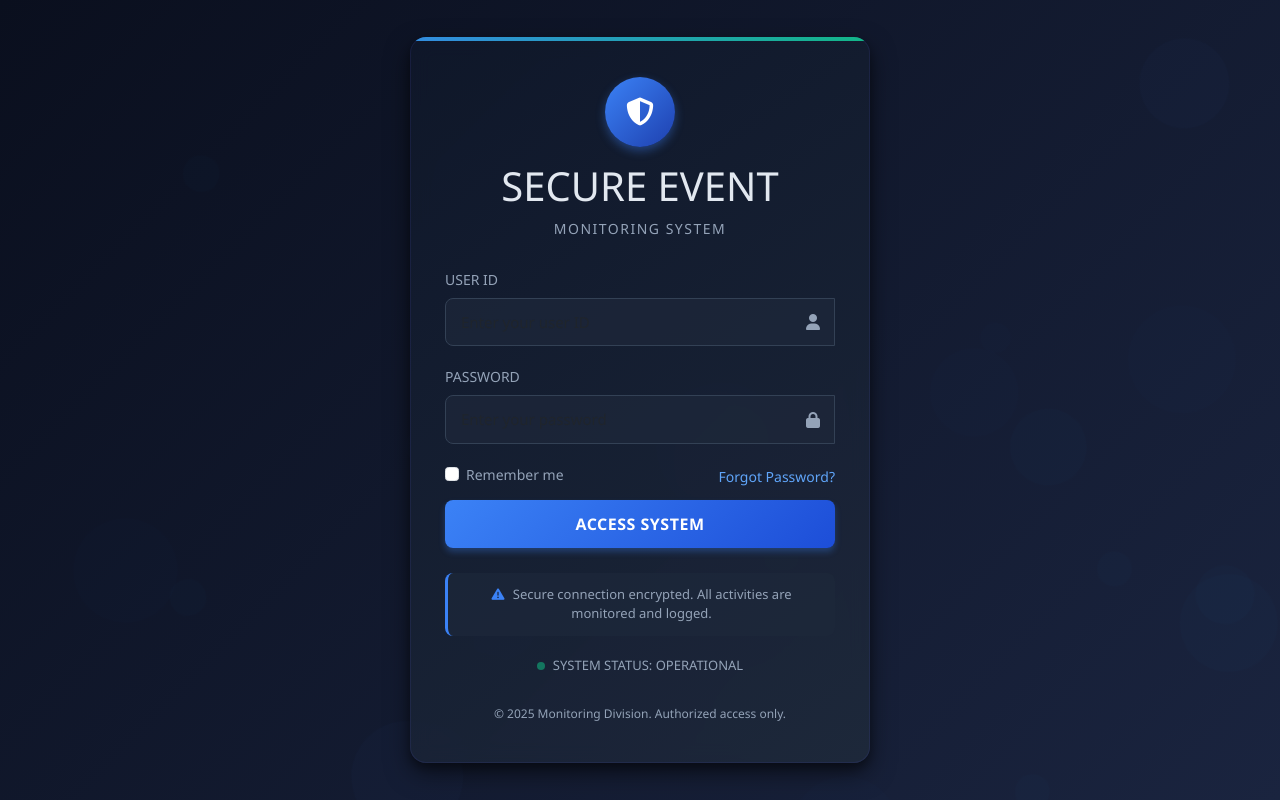
After one commit to Surajshahi2020/Cyberpulse, a Django app: page /login/ in a window 1280 px wide. The commit adds this page. Run offline with Django 5.2, Linux system fonts and the light colour scheme.

Commit message:
login page frontend

```diff
--- a/collect/views.py
+++ b/collect/views.py
@@ -412,3 +412,7 @@ def newsSpy(request):
     return render(request, 'newsSpy.html', {
         'page_obj': page_obj,
     })
+
+def loginPage(request):
+    return render(request, 'login.html', {
+    })
--- a/templates/base.html
+++ b/templates/base.html
@@ -129,7 +129,7 @@
     <button class="sidebar-toggle" id="sidebarToggle">
       <i class="fas fa-bars"></i>
     </button>
-    <span class="text-white fw-bold fs-5">Threat Analysis System</span>
+    <span class="text-white fw-bold fs-5">Event Analysis System</span>
     <div class="ms-auto d-flex align-items-center text-white">
       <span class="d-none d-md-inline me-3">
         <i class="fas fa-user me-1"></i> Lt Suraj shahi
--- a/templates/dashboard.html
+++ b/templates/dashboard.html
@@ -41,7 +41,7 @@
 <!-- 📰 Recent Threat Feeds -->
 <div class="card border-0">
   <div class="card-header bg-primary text-white d-flex flex-column flex-md-row justify-content-md-between align-items-md-center gap-2">
-    <h5 class="mb-0"><i class="fas fa-rss me-2"></i> Recent Threat</h5>
+    <h5 class="mb-0"><i class="fas fa-rss me-2"></i> Recent Event</h5>
 
     <!-- 🔍 Search Box -->
     <div class="d-flex gap-2 w-25 w-md-auto">
--- /dev/null
+++ b/templates/login.html
@@ -0,0 +1,401 @@
+<!DOCTYPE html>
+<html lang="en">
+<head>
+    <meta charset="UTF-8">
+    <meta name="viewport" content="width=device-width, initial-scale=1.0">
+    <title>Secure Access | Intelligence System</title>
+    <link href="https://cdn.jsdelivr.net/npm/bootstrap@5.3.0-alpha1/dist/css/bootstrap.min.css" rel="stylesheet">
+    <link rel="stylesheet" href="https://cdnjs.cloudflare.com/ajax/libs/font-awesome/6.4.0/css/all.min.css">
+    <style>
+        :root {
+            --primary-dark: #0f172a;
+            --secondary-dark: #1e293b;
+            --accent-blue: #3b82f6;
+            --accent-light-blue: #60a5fa;
+            --text-primary: #e2e8f0;
+            --text-secondary: #94a3b8;
+            --success: #10b981;
+            --warning: #f59e0b;
+            --danger: #ef4444;
+        }
+
+        body {
+            background: linear-gradient(135deg, #0a0f1e 0%, #1a243f 100%);
+            color: var(--text-primary);
+            font-family: 'Segoe UI', Tahoma, Geneva, Verdana, sans-serif;
+            min-height: 100vh;
+            display: flex;
+            align-items: center;
+            justify-content: center;
+            padding: 20px;
+            position: relative;
+            overflow-x: hidden;
+        }
+
+        /* Animated background elements */
+        .bg-particles {
+            position: absolute;
+            top: 0;
+            left: 0;
+            width: 100%;
+            height: 100%;
+            z-index: -1;
+            overflow: hidden;
+        }
+
+        .particle {
+            position: absolute;
+            background: rgba(59, 130, 246, 0.1);
+            border-radius: 50%;
+        }
+
+        .login-container {
+            background: linear-gradient(145deg, rgba(15, 23, 42, 0.9) 0%, rgba(30, 41, 59, 0.9) 100%);
+            border-radius: 16px;
+            box-shadow:
+                0 10px 25px rgba(0, 0, 0, 0.5),
+                0 5px 10px rgba(0, 0, 0, 0.3),
+                inset 0 0 0 1px rgba(99, 102, 241, 0.1);
+            backdrop-filter: blur(10px);
+            width: 100%;
+            max-width: 460px;
+            padding: 40px 35px;
+            position: relative;
+            overflow: hidden;
+        }
+
+        .login-container::before {
+            content: '';
+            position: absolute;
+            top: 0;
+            left: 0;
+            right: 0;
+            height: 4px;
+            background: linear-gradient(90deg, var(--accent-blue), var(--success), var(--warning), var(--accent-blue));
+            background-size: 400% 400%;
+            animation: gradientShift 8s ease infinite;
+        }
+
+        @keyframes gradientShift {
+            0% { background-position: 0% 50%; }
+            50% { background-position: 100% 50%; }
+            100% { background-position: 0% 50%; }
+        }
+
+        .logo-section {
+            text-align: center;
+            margin-bottom: 30px;
+        }
+
+        .logo-icon {
+            background: linear-gradient(135deg, var(--accent-blue), #1e40af);
+            width: 70px;
+            height: 70px;
+            border-radius: 50%;
+            display: flex;
+            align-items: center;
+            justify-content: center;
+            margin: 0 auto 15px;
+            box-shadow: 0 4px 10px rgba(59, 130, 246, 0.4);
+        }
+
+        .logo-icon i {
+            font-size: 28px;
+            color: white;
+        }
+
+
+        .system-subtitle {
+            font-size: 14px;
+            color: var(--text-secondary);
+            letter-spacing: 1.5px;
+            text-transform: uppercase;
+        }
+
+        .form-group {
+            margin-bottom: 20px;
+            position: relative;
+        }
+
+        .form-label {
+            color: var(--text-secondary);
+            font-size: 14px;
+            font-weight: 500;
+            margin-bottom: 8px;
+            display: block;
+        }
+
+        .input-group {
+            position: relative;
+        }
+
+        .form-control {
+            background: rgba(30, 41, 59, 0.7);
+            border: 1px solid #334155;
+            color: var(--text-primary);
+            padding: 12px 15px;
+            border-radius: 8px;
+            transition: all 0.3s ease;
+            font-size: 15px;
+        }
+
+        .form-control:focus {
+            background: rgba(30, 41, 59, 0.9);
+            border-color: var(--accent-blue);
+            box-shadow: 0 0 0 3px rgba(59, 130, 246, 0.2);
+            color: var(--text-primary);
+        }
+
+        .input-icon {
+            position: absolute;
+            right: 15px;
+            top: 50%;
+            transform: translateY(-50%);
+            color: var(--text-secondary);
+        }
+
+        .btn-login {
+            background: linear-gradient(135deg, var(--accent-blue), #1d4ed8);
+            color: white;
+            border: none;
+            padding: 12px 20px;
+            border-radius: 8px;
+            font-weight: 600;
+            width: 100%;
+            margin-top: 10px;
+            transition: all 0.3s ease;
+            box-shadow: 0 4px 6px rgba(59, 130, 246, 0.3);
+            letter-spacing: 0.5px;
+        }
+
+        .btn-login:hover {
+            transform: translateY(-2px);
+            box-shadow: 0 6px 12px rgba(59, 130, 246, 0.4);
+        }
+
+        .btn-login:active {
+            transform: translateY(0);
+        }
+
+        .additional-options {
+            display: flex;
+            justify-content: space-between;
+            align-items: center;
+            margin-top: 20px;
+            font-size: 14px;
+        }
+
+        .form-check-input:checked {
+            background-color: var(--accent-blue);
+            border-color: var(--accent-blue);
+        }
+
+        .forgot-password {
+            color: var(--accent-light-blue);
+            text-decoration: none;
+            transition: color 0.2s;
+        }
+
+        .forgot-password:hover {
+            color: #93c5fd;
+            text-decoration: underline;
+        }
+
+        .security-notice {
+            text-align: center;
+            margin-top: 25px;
+            padding: 12px;
+            background: rgba(30, 41, 59, 0.6);
+            border-radius: 8px;
+            border-left: 3px solid var(--accent-blue);
+            font-size: 13px;
+            color: var(--text-secondary);
+        }
+
+        .security-notice i {
+            color: var(--accent-blue);
+            margin-right: 5px;
+        }
+
+        .system-status {
+            display: flex;
+            justify-content: center;
+            align-items: center;
+            margin-top: 20px;
+            font-size: 13px;
+            color: var(--text-secondary);
+        }
+
+        .status-indicator {
+            width: 8px;
+            height: 8px;
+            border-radius: 50%;
+            background-color: var(--success);
+            margin-right: 8px;
+            animation: pulse 2s infinite;
+        }
+
+        @keyframes pulse {
+            0% { opacity: 1; }
+            50% { opacity: 0.5; }
+            100% { opacity: 1; }
+        }
+
+        .footer {
+            text-align: center;
+            margin-top: 30px;
+            font-size: 12px;
+            color: var(--text-secondary);
+        }
+
+        /* Responsive adjustments */
+        @media (max-width: 480px) {
+            .login-container {
+                padding: 30px 25px;
+            }
+
+            .system-title {
+                font-size: 22px;
+            }
+        }
+    </style>
+</head>
+<body>
+    <!-- Animated background particles -->
+    <div class="bg-particles" id="particles"></div>
+
+    <div class="login-container">
+        <div class="logo-section">
+            <div class="logo-icon">
+                <i class="fas fa-shield-alt"></i>
+            </div>
+            <h1 class="system-title">SECURE EVENT</h1>
+            <p class="system-subtitle">MONITORING System</p>
+        </div>
+
+        <form id="loginForm">
+            <div class="form-group">
+                <label for="username" class="form-label">USER ID</label>
+                <div class="input-group">
+                    <input type="text" class="form-control" id="username" placeholder="Enter your user ID" required>
+                    <span class="input-icon">
+                        <i class="fas fa-user"></i>
+                    </span>
+                </div>
+            </div>
+
+            <div class="form-group">
+                <label for="password" class="form-label">PASSWORD</label>
+                <div class="input-group">
+                    <input type="password" class="form-control" id="password" placeholder="Enter your password" required>
+                    <span class="input-icon">
+                        <i class="fas fa-lock"></i>
+                    </span>
+                </div>
+            </div>
+
+            <div class="additional-options">
+                <div class="form-check">
+                    <input class="form-check-input" type="checkbox" id="rememberMe">
+                    <label class="form-check-label" for="rememberMe" style="color: var(--text-secondary); font-size: 14px;">
+                        Remember me
+                    </label>
+                </div>
+                <a href="#" class="forgot-password">Forgot Password?</a>
+            </div>
+
+            <button type="submit" class="btn btn-login">ACCESS SYSTEM</button>
+
+            <div class="security-notice">
+                <i class="fas fa-exclamation-triangle"></i>
+                Secure connection encrypted. All activities are monitored and logged.
+            </div>
+        </form>
+
+        <div class="system-status">
+            <div class="status-indicator"></div>
+            <span>SYSTEM STATUS: OPERATIONAL</span>
+        </div>
+
+        <div class="footer">
+            &copy; 2025 Monitoring Division. Authorized access only.
+        </div>
+    </div>
+
+    <script>
+        // Create animated background particles
+        function createParticles() {
+            const particlesContainer = document.getElementById('particles');
+            const particleCount = 20;
+
+            for (let i = 0; i < particleCount; i++) {
+                const particle = document.createElement('div');
+                particle.classList.add('particle');
+
+                // Random properties
+                const size = Math.random() * 100 + 20;
+                const posX = Math.random() * 100;
+                const posY = Math.random() * 100;
+                const opacity = Math.random() * 0.1 + 0.05;
+                const animationDuration = Math.random() * 30 + 20;
+
+                particle.style.width = `${size}px`;
+                particle.style.height = `${size}px`;
+                particle.style.left = `${posX}%`;
+                particle.style.top = `${posY}%`;
+                particle.style.opacity = opacity;
+                particle.style.animation = `float ${animationDuration}s infinite linear`;
+
+                particlesContainer.appendChild(particle);
+            }
+
+            // Add floating animation
+            const style = document.createElement('style');
+            style.textContent = `
+                @keyframes float {
+                    0% { transform: translate(0, 0) rotate(0deg); }
+                    25% { transform: translate(${Math.random() * 50 - 25}px, ${Math.random() * 50 - 25}px) rotate(90deg); }
+                    50% { transform: translate(${Math.random() * 50 - 25}px, ${Math.random() * 50 - 25}px) rotate(180deg); }
+                    75% { transform: translate(${Math.random() * 50 - 25}px, ${Math.random() * 50 - 25}px) rotate(270deg); }
+                    100% { transform: translate(0, 0) rotate(360deg); }
+                }
+            `;
+            document.head.appendChild(style);
+        }
+
+        // Form submission handler
+        document.getElementById('loginForm').addEventListener('submit', function(e) {
+            e.preventDefault();
+
+            const username = document.getElementById('username').value;
+            const password = document.getElementById('password').value;
+            const button = document.querySelector('.btn-login');
+
+            // Simple validation
+            if (username.trim() === '' || password.trim() === '') {
+                alert('Please enter both username and password.');
+                return;
+            }
+
+            // Show loading state
+            button.innerHTML = '<i class="fas fa-spinner fa-spin me-2"></i> AUTHENTICATING...';
+            button.disabled = true;
+
+            // Simulate authentication process
+            setTimeout(function() {
+                // In a real application, you would send credentials to server here
+                // For demo purposes, we'll just show a success message
+                alert('Authentication successful! Redirecting to intelligence dashboard...');
+                button.innerHTML = 'ACCESS SYSTEM';
+                button.disabled = false;
+
+                // In a real app, you would redirect to the dashboard
+                // window.location.href = '/dashboard';
+            }, 2000);
+        });
+
+        // Initialize particles when page loads
+        window.addEventListener('load', createParticles);
+    </script>
+</body>
+</html>
--- a/templates/newsTrending.html
+++ b/templates/newsTrending.html
@@ -11,10 +11,10 @@
                     <div class="row align-items-center">
                         <div class="col-md-8">
                             <h1 class="h3 mb-2">
-                                <i class="fas fa-video me-2"></i>Critical Video Threats
+                                <i class="fas fa-video me-2"></i>Critical Video Events
                             </h1>
                             <p class="mb-0 opacity-75">
-                                Monitoring critical security threats with video evidence
+                                Monitoring critical security events with video evidence
                             </p>
                         </div>
                         <div class="col-md-4 text-md-end">
--- a/templates/sidebar_menu.html
+++ b/templates/sidebar_menu.html
@@ -73,8 +73,8 @@
     <a class="nav-link d-flex align-items-center text-white py-2 px-3 rounded collapsed"
        data-bs-toggle="collapse" href="#threatSubmenu" role="button"
        aria-expanded="false" aria-controls="threatSubmenu">
-      <i class="fas fa-exclamation-triangle nav-icon fa-lg"></i>
-      <span class="sidebar-text ms-3">Threat Alerts</span>
+      <i class="fas fa-cog nav-icon fa-lg"></i>
+      <span class="sidebar-text ms-3">Settings</span>
       <i class="fas fa-chevron-right ms-auto sidebar-toggle-icon"></i>
     </a>
     <div class="collapse" id="threatSubmenu">
--- a/threatwatch/urls.py
+++ b/threatwatch/urls.py
@@ -14,6 +14,7 @@ urlpatterns = [
     path('report_news/', views.newsReport, name='news_report'),
     path('current_news/', views.newsCurrent, name='news_current'),
     path('spy_news/', views.newsSpy, name='news_spy'),
+    path('login/', views.loginPage, name='login_page'),
 ]
 
 # Serve media files during development
```
Also changed, not shown: templates/newsCurrent.html (+190 -48 lines), db.sqlite3, media/threat_alerts/Screenshot_2025-11-22_142317.png (added), media/threat_alerts/Screenshot_2025-11-22_143314.png (added), media/threat_alerts/Screenshot_2025-11-22_145012.png (added), media/threat_alerts/Screenshot_2025-11-22_153123.png (added), 3 other files.
